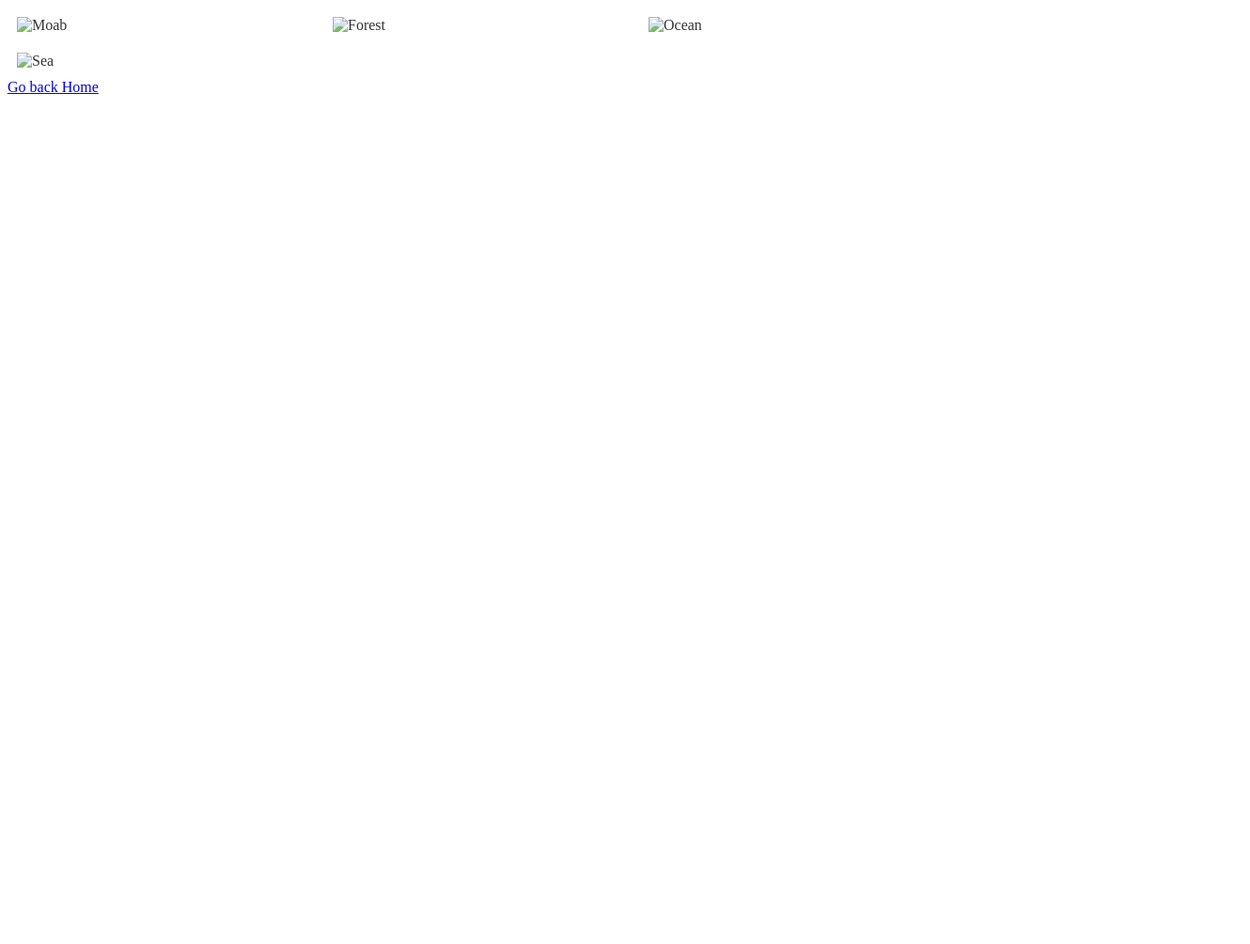
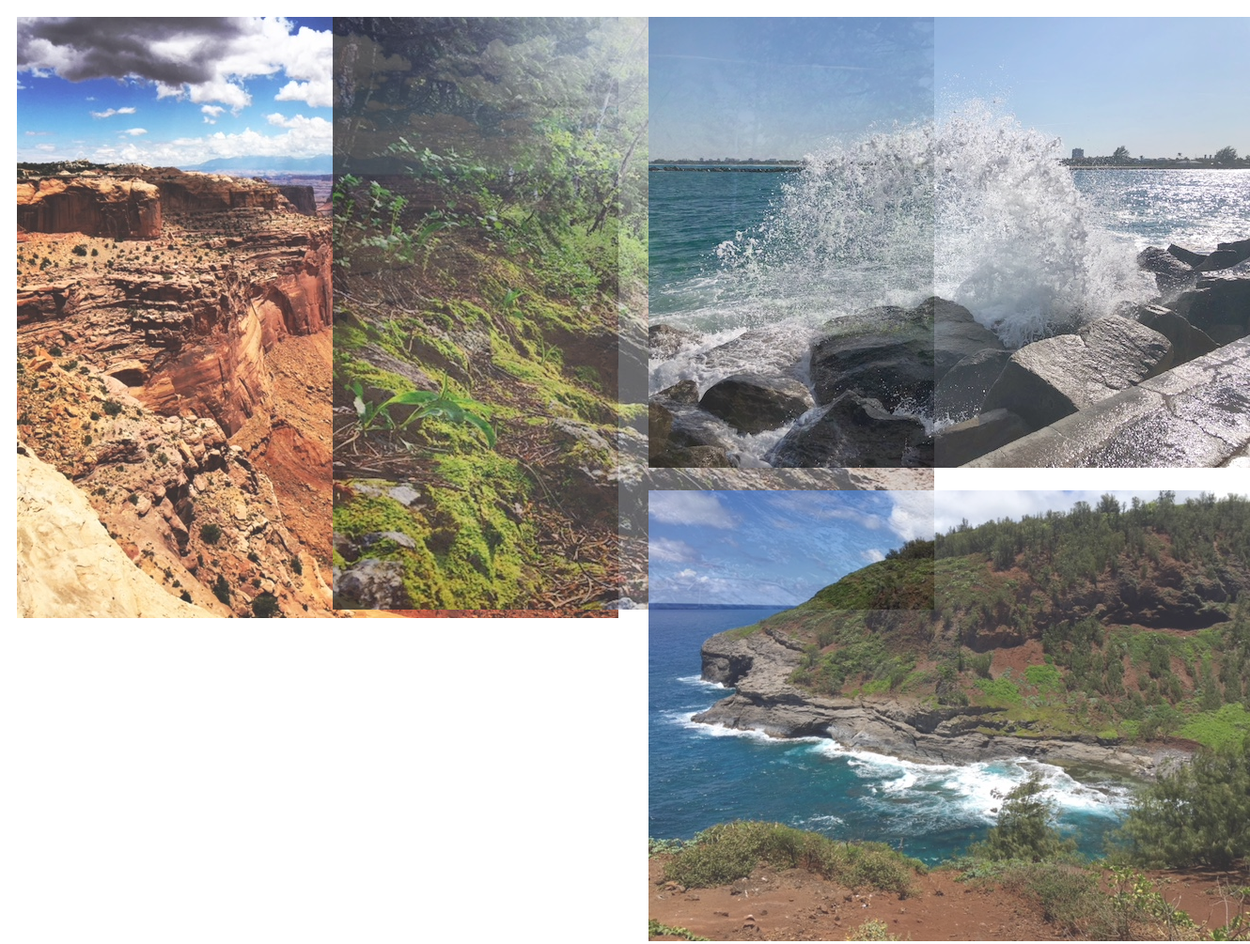
Before and after one commit to Kerrysage/kerrysage.github.io, a plain HTML site: page personalwebsite/Personalwebsitepage3.html in a window 1280 px wide. Shown: the top 1005 px of the page at 94% size, 1330 px wide, since content can reach past the window. Before the commit the page ends 800 px from the top, so only its background shows below. Drawn offline with Linux system fonts and the light colour scheme; files that its build step writes are made by us from their sources.

Commit message:
relinking images

```diff
--- a/personalwebsite/Personalwebsitepage3.html
+++ b/personalwebsite/Personalwebsitepage3.html
@@ -6,7 +6,7 @@
     <meta name="viewport" content="width=device-width, initial-scale=1.0">
     <meta http-equiv="X-UA-Compatible" content="ie=edge">
     <title>Page 3</title>
-    <link rel="stylesheet" href="./Personalwebsitepage3.css">
+    <link rel="stylesheet" href="./styles/Personalwebsitepage3.css">
     <script src="./Personalwebsitepage3.js"></script>
 </head>
 
@@ -14,16 +14,16 @@
     <!-- The grid: four columns -->
     <div class="row">
         <div class="column">
-            <img src="Moab.jpg" alt="Moab" onclick="openImg(this);">
+            <img src="./images/Moab.jpg" alt="Moab" onclick="openImg(this);">
         </div>
         <div class="column">
-            <img src="Forest1.jpg" alt="Forest" onclick="openImg(this);">
+            <img src="./images/Forest1.jpg" alt="Forest" onclick="openImg(this);">
         </div>
         <div class="column">
-            <img src="Oceansplash.jpg" alt="Ocean" onclick="openImg(this);">
+            <img src="./images/Oceansplash.jpg" alt="Ocean" onclick="openImg(this);">
         </div>
         <div class="column">
-            <img src="Ocean1.jpg" alt="Sea" onclick="openImg(this);">
+            <img src="./images/Ocean1.jpg" alt="Sea" onclick="openImg(this);">
         </div>
     </div>
 
```
Also changed, not shown: personalwebsite/Personalwebsitepage2.html (+1 -1 lines).
